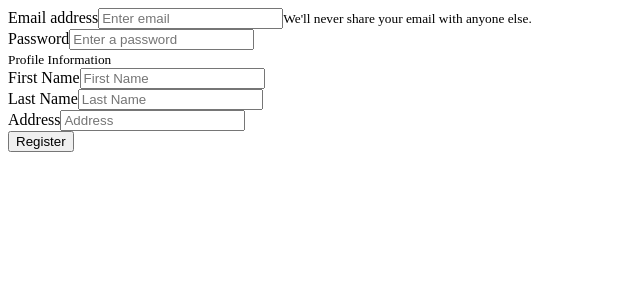
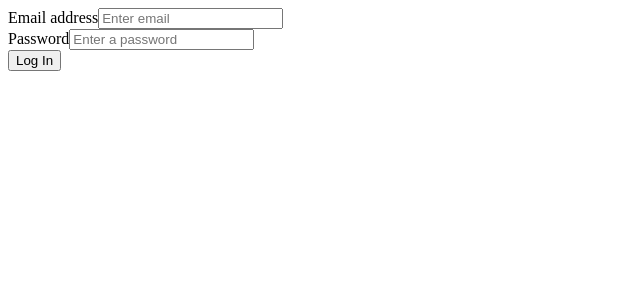
Before and after one commit to ericlarslee/calendarAppReact, a React (Create React App) app in the folder calendar-app/: page / in a window 1280 px wide. Shown: the top 300 px of the page, without its empty margins (0-640 px from the left). Built offline with nearby package versions, Linux system fonts and the light colour scheme.

Commit message:
added a login component that has login service commented out, but console logs login info.

```diff
--- a/calendar-app/src/App.js
+++ b/calendar-app/src/App.js
@@ -4,7 +4,8 @@ import {
   Switch,
   Route
 } from "react-router-dom";
-import { RegisterScreen } from './pages/signUp'
+import { RegisterScreen } from './pages/signUp';
+import { LoginScreen } from './pages/login';
 
 
 
@@ -13,7 +14,7 @@ export default function App() {
     <Router>
       <div className="App bg">
         <Switch>
-          <Route path='/' exact component ={RegisterScreen} />
+          <Route path='/' exact component ={LoginScreen} />
           {/* <Route path='/login' component={LoginScreen} />
           <Route path='/logout' component={Logout} />
           <Route path='/signup' component={Signup} /> */}
--- a/calendar-app/src/components/Services/services.js
+++ b/calendar-app/src/components/Services/services.js
@@ -1,5 +1,7 @@
 import React from 'react';
 import axios from 'axios';
+
+// 2/5
 
 let apiEndpoint = 'http://127.0.0.1:8000/';
 
--- /dev/null
+++ b/calendar-app/src/pages/login.js
@@ -0,0 +1,37 @@
+import React from 'react';
+import { loginUser } from '../components/Services/services';
+import { Button, Form } from 'react-bootstrap';
+import UseForm from '../components/formFiles/useForm';
+
+export const LoginScreen = () => {
+    const [user, setUser] = UseForm({
+        username:'',
+        password:'',
+});
+
+const loginUser = (user) => {
+    console.log(user);
+    loginUser(user);
+    window.loaction = '/'
+}
+
+return (
+    <div>
+        <Form>
+            <Form.Group className="mb-3" controlId="email">
+                <Form.Label>Email address</Form.Label>
+                <Form.Control type="email" placeholder="Enter email" name="email" value={user.email} onChange={setUser} />
+                <Form.Text className="text-muted">
+                </Form.Text>
+            </Form.Group>
+            <Form.Group className="mb-3" controlId="password">
+                <Form.Label>Password</Form.Label>
+                <Form.Control type="password" placeholder="Enter a password" name="password" value={user.password} onChange={setUser} />
+            </Form.Group>
+        </Form>
+        <Button onClick={() => loginUser(user)}>
+            Log In
+        </Button>
+    </div>
+)
+}
```
